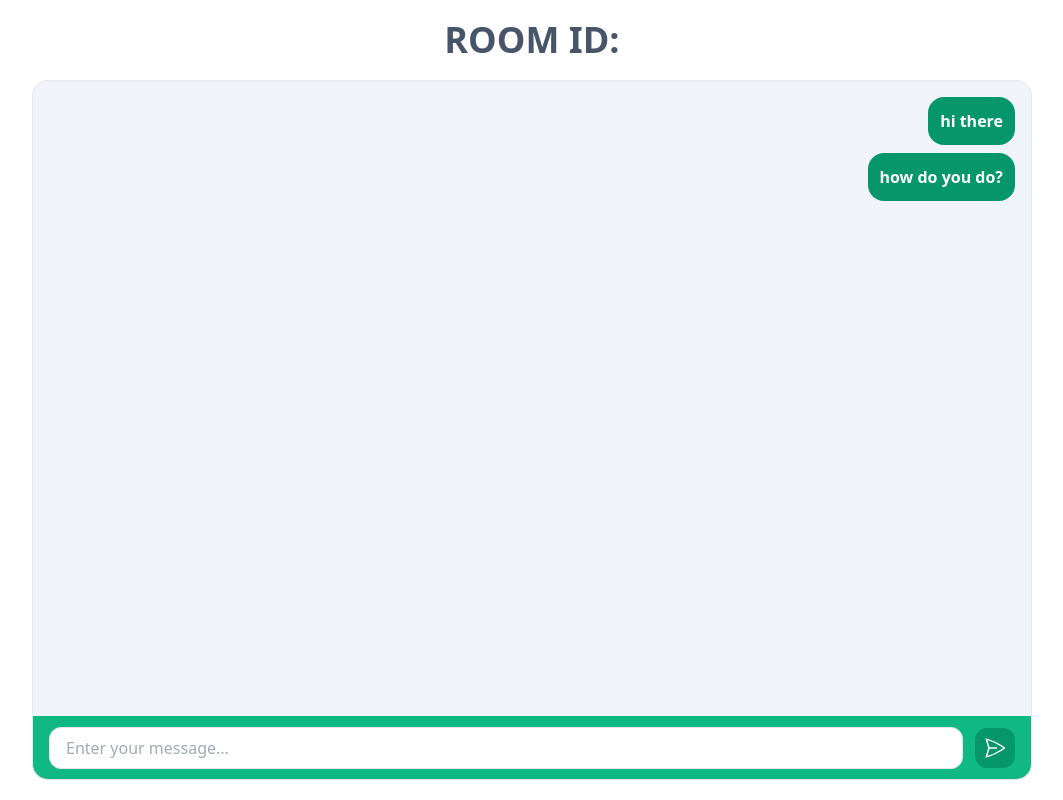
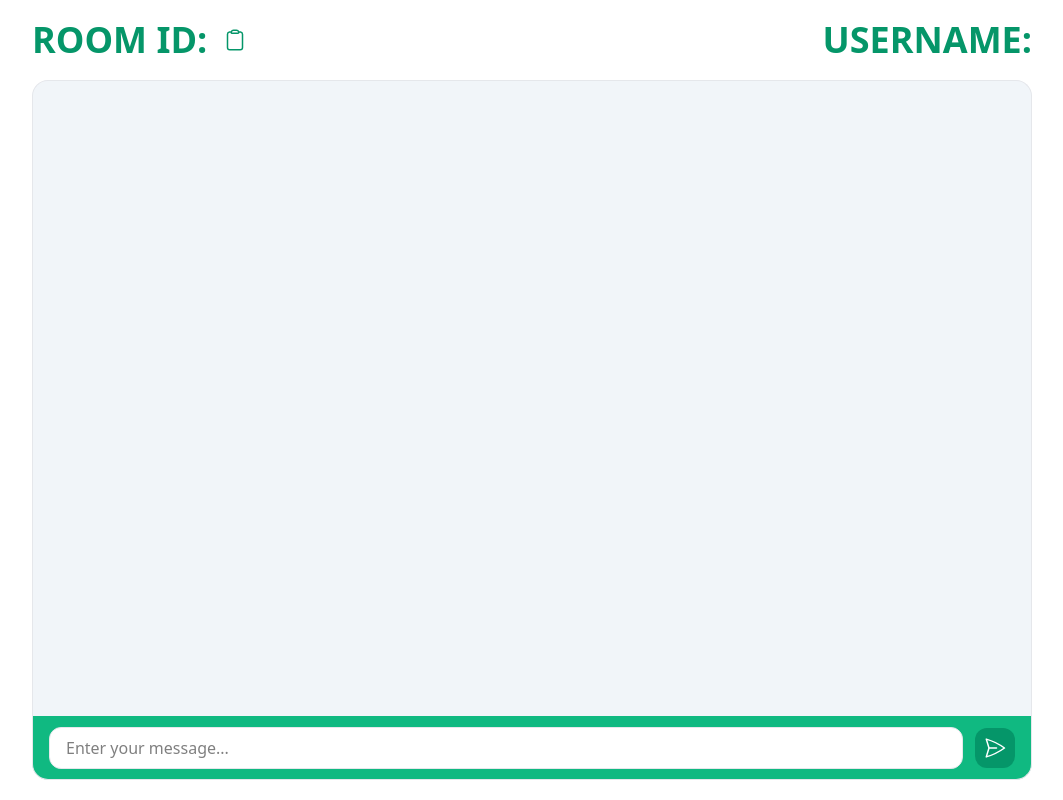
Before and after one commit to Bhumesh01/chatApp, a React (Vite) app in the folder client/: page /chat in a window 1280 px wide. Shown: the whole page, without its empty margins (108-1171 px from the left). Built offline with nearby package versions, Linux system fonts and the light colour scheme; no server answers.

Commit message:
Basic Chat Application

```diff
--- a/client/src/Icons/copyIcon.tsx
+++ b/client/src/Icons/copyIcon.tsx
@@ -1,7 +1,7 @@
 export default function CopyIcon(){
     return(
-        <svg xmlns="http://www.w3.org/2000/svg" fill="none" viewBox="0 0 24 24" stroke-width="1.5" stroke="currentColor" className="size-6">
-            <path stroke-linecap="round" stroke-linejoin="round" d="M15.666 3.888A2.25 2.25 0 0 0 13.5 2.25h-3c-1.03 0-1.9.693-2.166 1.638m7.332 0c.055.194.084.4.084.612v0a.75.75 0 0 1-.75.75H9a.75.75 0 0 1-.75-.75v0c0-.212.03-.418.084-.612m7.332 0c.646.049 1.288.11 1.927.184 1.1.128 1.907 1.077 1.907 2.185V19.5a2.25 2.25 0 0 1-2.25 2.25H6.75A2.25 2.25 0 0 1 4.5 19.5V6.257c0-1.108.806-2.057 1.907-2.185a48.208 48.208 0 0 1 1.927-.184" />
+        <svg xmlns="http://www.w3.org/2000/svg" fill="none" viewBox="0 0 24 24" strokeWidth="1.5" stroke="currentColor" className="size-6">
+            <path strokeLinecap="round" strokeLinejoin="round" d="M15.666 3.888A2.25 2.25 0 0 0 13.5 2.25h-3c-1.03 0-1.9.693-2.166 1.638m7.332 0c.055.194.084.4.084.612v0a.75.75 0 0 1-.75.75H9a.75.75 0 0 1-.75-.75v0c0-.212.03-.418.084-.612m7.332 0c.646.049 1.288.11 1.927.184 1.1.128 1.907 1.077 1.907 2.185V19.5a2.25 2.25 0 0 1-2.25 2.25H6.75A2.25 2.25 0 0 1 4.5 19.5V6.257c0-1.108.806-2.057 1.907-2.185a48.208 48.208 0 0 1 1.927-.184" />
         </svg>
     )
 }
--- a/client/src/Pages/Chat.tsx
+++ b/client/src/Pages/Chat.tsx
@@ -1,49 +1,126 @@
 import { SendIcon } from "../Icons/sendIcon"
+import CopyIcon from "../Icons/copyIcon";
 import { useEffect, useRef, useState } from "react"
 
+interface User{
+  name: string,
+  roomId: string
+}
+interface MessageType{
+  "type": "chat",
+  "name": string,
+  "payload": {
+                "message": string
+  }
+}
 export default function ChatPage() {
-  const [messages, setMessages] = useState<string[]>(["hi there", "how do you do?"]);
+  const [messages, setMessages] = useState<MessageType[]>([]);
+  const [user, setUser] = useState<User>();
   const inputRef = useRef<HTMLInputElement>(null);
-  const wsRef = useRef<WebSocket>(null);
+  const [isOpen, setIsOpen] = useState(false);
+  const wsRef = useRef<WebSocket|null>(null);
   useEffect(()=>{
+    try{
+      const raw = localStorage.getItem("user");
+      const storedUser = raw? (JSON.parse(raw) as User): undefined;
+      if(storedUser?.name && storedUser?.roomId){
+        setUser(storedUser);
+      }
+    }
+    catch(error){
+      console.log("Error: " + error);
+    }
+  }, []);
+  useEffect(()=>{
+    if(!user)return;
     const ws = new WebSocket("ws://localhost:8080");
     wsRef.current = ws;
-    ws.onmessage = (event)=>{
-      setMessages(m=>[...m, event.data]);
-    };
     ws.onopen = ()=>{
+      console.log("Ws opened");
+      setIsOpen(true);
       ws.send(JSON.stringify({
         "type": "join",
-        "payload":{
-          "roomId": "1234"
+        "name": user.name,
+        "payload": {
+          "roomId": user.roomId,
         }
       }))
+    };
+    ws.onmessage = (event)=>{
+      try{
+        const msgData = JSON.parse(event.data) as MessageType;
+         if (msgData?.payload?.message) {
+          setMessages((m) => [...m, msgData])
+        }
+      }catch (err) {
+        console.log("Invalid WS message:", event.data, err);
+      }
+    };
+    ws.onerror = (e) => {
+      console.log("[v0] WS error:", e)
     }
-    return ()=>{
-      ws.close();
+
+    ws.onclose = () => {
+      console.log("[v0] WS closed")
+      setIsOpen(false)
     }
-  }, [])
+
+    return () => {
+      ws.close()
+      wsRef.current = null
+    }
+  }, [user]);
+
   return (
     <div className="flex flex-col bg-bg h-screen p-5 sm:pl-15 sm:pr-15 lg:pl-35 lg:pr-35">
-      <div className="h-auto text-text font-bold text-2xl sm:text-3xl lg:text-4xl flex items-center justify-center mb-5">
-        ROOM ID: {localStorage.getItem("user")?.split(",")[1].split(":")[1].replaceAll("\"", "").replace("}", "")}
+      <div className="h-auto text-bgPrimary font-bold text-2xl sm:text-3xl lg:text-4xl flex items-center justify-between mb-5">
+        <div className="flex justify-between flex-wrap w-full">
+          <div className="flex gap-2">
+            <div>ROOM ID: <span className="font-medium text-black">{user?.roomId}</span></div>
+            <div className="hover:bg-card p-2 rounded-2xl focus:bg-card focus:scale-110 ease-in-out hover:scale-110" onClick={()=>{
+              if(user?.roomId){
+                  navigator.clipboard.writeText(user.roomId).then(()=>alert("Room Id Copied to the clipboard"));
+              }
+            }}>
+            {<CopyIcon />}
+            </div>
+          </div>
+          <div>USERNAME: <span className="font-medium text-black">{user?.name}</span></div>
+        </div>
       </div>
       <div className="flex-1 bg-card border border-borderCard border-b-0 rounded-t-2xl overflow-y-auto p-4">
-        {messages.map((message, id)=><div key={id} className="p-3 rounded-2xl font-semibold bg-bgPrimary text-bg w-fit ml-auto mb-2">{message}</div>)}
+        {messages.map((msg, id)=>
+        (msg.name == user?.name) ?
+        <div key={id} className="w-fit ml-auto mb-2 flex gap-2">
+          <div className="p-3 rounded-2xl font-semibold bg-bgPrimary text-bg">{msg.payload.message}</div>
+          <div className="bg-blue-700 rounded-full w-fit text-white font-semibold text-center pl-4 pr-4 flex items-center text-lg">{msg.name.split("")[0]}</div>
+        </div>:
+        <div key={id} className="w-fit mr-auto mb-2 flex gap-2">
+          <div className="bg-red-700 rounded-full w-fit text-white font-semibold text-center pl-4 pr-4 flex items-center text-lg">{msg.name.split("")[0]}</div>
+          <div className="p-3 rounded-2xl font-semibold bg-bgPrimary text-bg">{msg.payload.message}</div>
+        </div>
+        )}
       </div>
       <div className="h-16 bg-bgSecondary border border-t-0 border-borderCard rounded-b-2xl flex items-center gap-3 px-4">
-        <input ref={inputRef} className="flex-1 bg-white text-text px-4 py-2 border border-borderCard rounded-xl focus:outline-none focus:ring-2 focus:ring-bgPrimary focus:border-transparent" type="text" placeholder="Enter your message..." />
-        <button onClick={()=>{
-          const message= inputRef.current?.value;
-          if(message){
-            wsRef.current?.send(JSON.stringify({
-              "type": "chat",
-              "payload": {
-                "message": message
-              }
-            }));
-          }
-        }} className="bg-cardText hover:bg-opacity-90 text-white p-2 rounded-xl transition-colors duration-200 flex items-center justify-center" >
+        <input ref={inputRef} className="flex-1 bg-white px-4 py-2 border border-borderCard rounded-xl focus:outline-none focus:ring-2 focus:ring-bgPrimary focus:border-transparent focus:scale-105" type="text" placeholder="Enter your message..." />
+        <button disabled={!isOpen} onClick={()=>{
+            const message = inputRef.current?.value?.trim();
+            if (!message || !user) return;
+
+            const outgoing: MessageType = {
+              type: "chat",
+              name: user.name,
+              payload: { message },
+            };
+
+            try {
+              wsRef.current?.send(JSON.stringify(outgoing))
+            } catch (e) {
+              console.log("Failed to send over WS:", e)
+            }
+
+            if (inputRef.current) inputRef.current.value = ""
+          }} className="bg-cardText hover:bg-opacity-90 text-white p-2 rounded-xl transition-all duration-75 flex items-center justify-center hover:scale-110 focus:scale-110 ease-in-out disabled:cursor-not-allowed" >
           <SendIcon />
         </button>
       </div>
```
